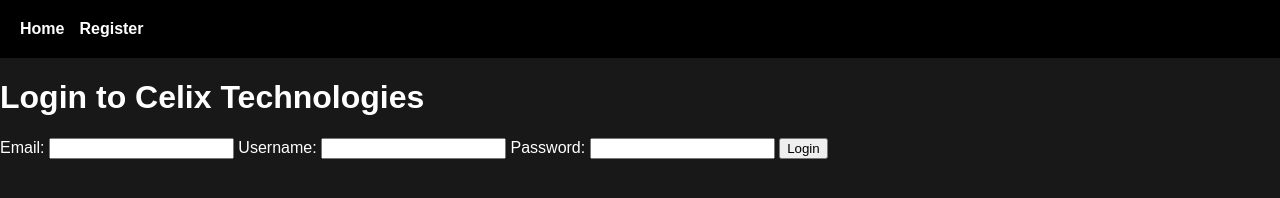
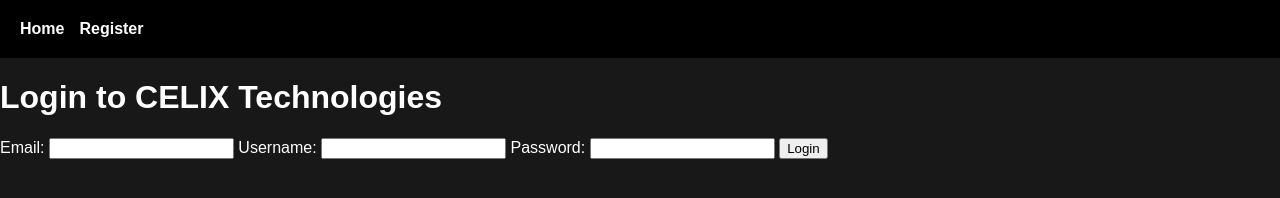
Before and after one commit to CELIX2001/CELIX, a website: page Public/login.html in a window 1280 px wide. Drawn offline with Linux system fonts and the light colour scheme.

Commit message:
update login.html

```diff
--- a/Public/login.html
+++ b/Public/login.html
@@ -4,7 +4,7 @@
     <meta charset="UTF-8">
     <meta name="viewport" content="width=device-width, initial-scale=1.0">
     <link rel="stylesheet" href="style.css">
-    <title>Login | Celix Technologies</title>
+    <title>Login | CELIX Technologies</title>
 </head>
 <body>
     <header>
@@ -14,7 +14,7 @@
         </nav>
     </header>
     <main>
-        <h1>Login to Celix Technologies</h1>
+        <h1>Login to CELIX Technologies</h1>
         <form action="CELIX-server" method="POST">
             <label for="email">Email:</label>
             <input type="email" id="email" name="email" required>
```
